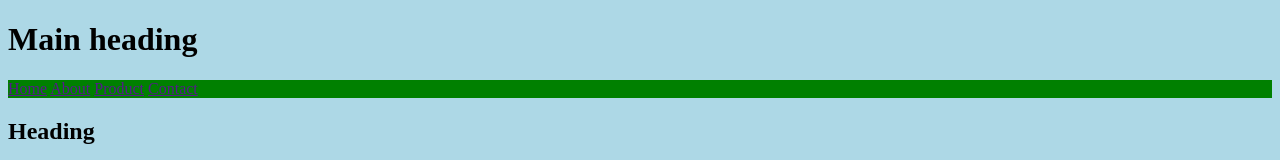
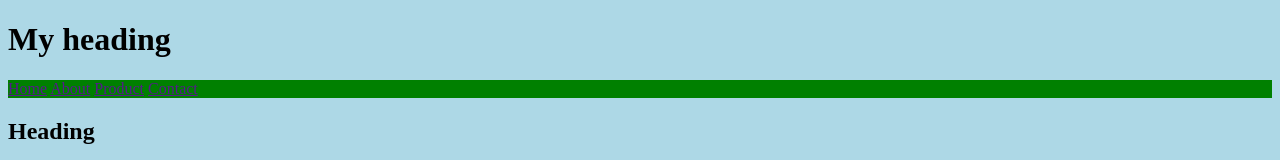
Before and after one commit to vegardh93/git-project, a plain HTML site: page index.html in a window 1280 px wide. Shown: the top 160 px of the page. Drawn offline with Linux system fonts and the light colour scheme.

Commit message:
Update index.html
update the main heading

```diff
--- a/index.html
+++ b/index.html
@@ -8,7 +8,7 @@
 </head>
 <body>
     <header>
-        <h1>Main heading</h1>
+        <h1>My heading</h1>
         <nav>
             <a href="">Home</a>
             <a href="">About</a>
```
